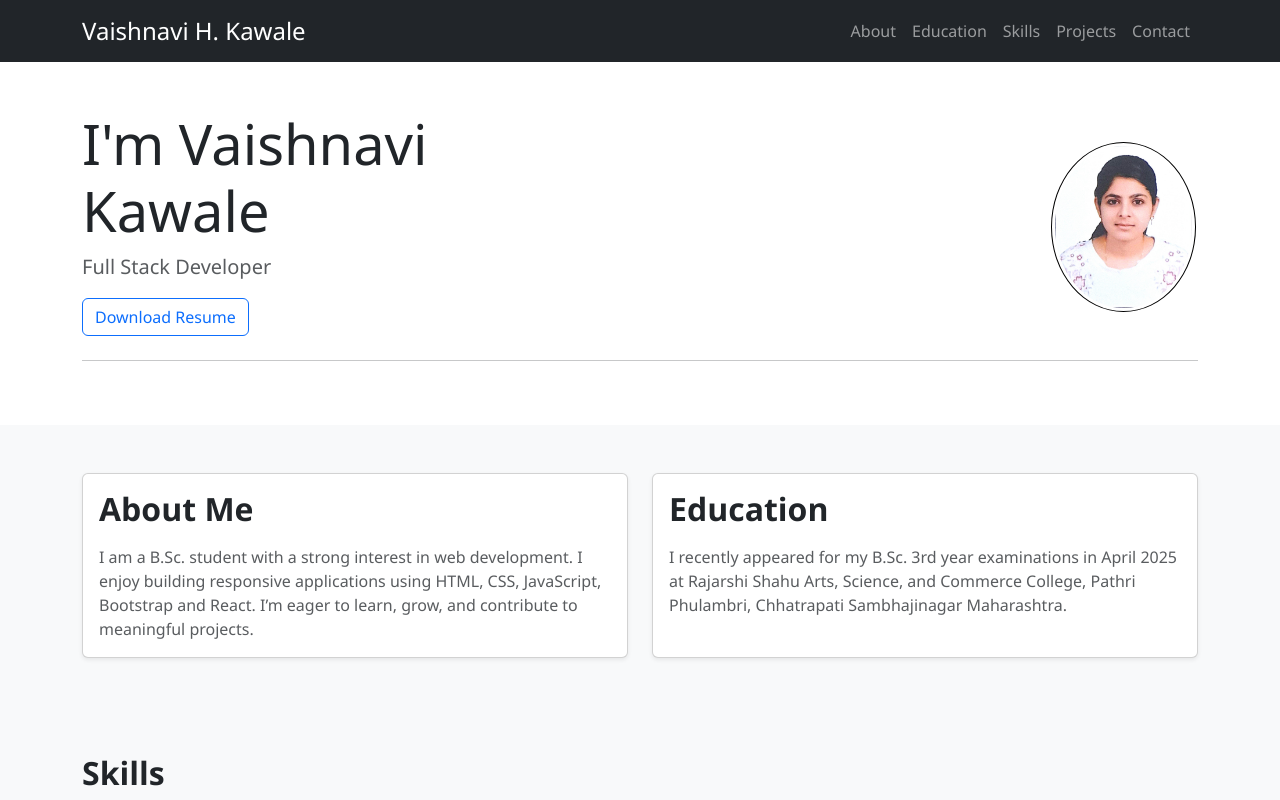
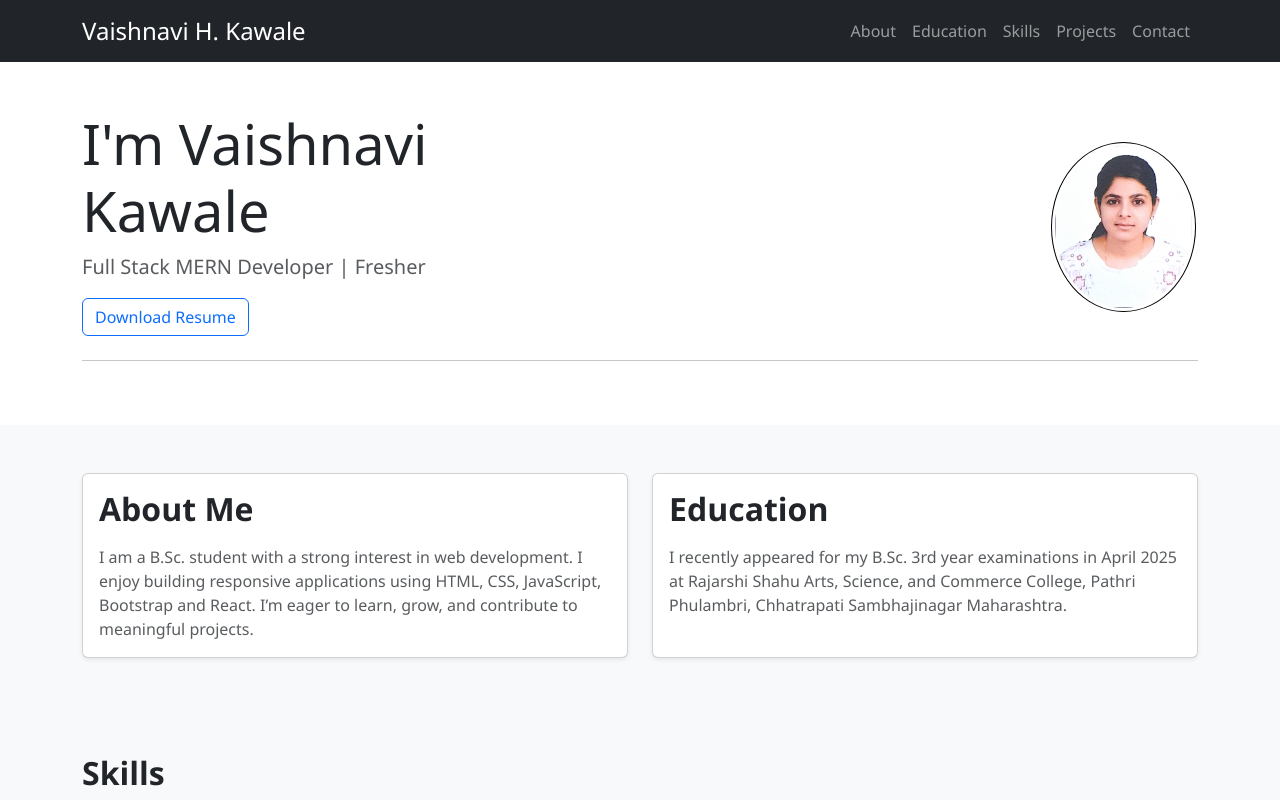
Before and after one commit to vais2004/vaishhh_kawale, a React (Create React App) app: page / in a window 1280 px wide. Shown: the top 800 px of the page. Built offline with nearby package versions, Linux system fonts and the light colour scheme.

Commit message:
Update job title to Full Stack MERN Developer

```diff
--- a/src/App.js
+++ b/src/App.js
@@ -55,7 +55,7 @@ export default function App() {
           <div className="row align-items-center">
             <div className="col-md-6 order-md-1 text-center text-md-start">
               <h1 className="display-4">I'm Vaishnavi Kawale</h1>
-              <p className="lead text-muted">Full Stack Developer</p>
+              <p className="lead text-muted">Full Stack MERN Developer | Fresher</p>
               <a
                 href={`${process.env.PUBLIC_URL}/assets/Resume%20-%20VAISHNAVI%20H.%20KAWALE.pdf`}
                 download="vaishnavi_h_kawale_resume.pdf"
```
